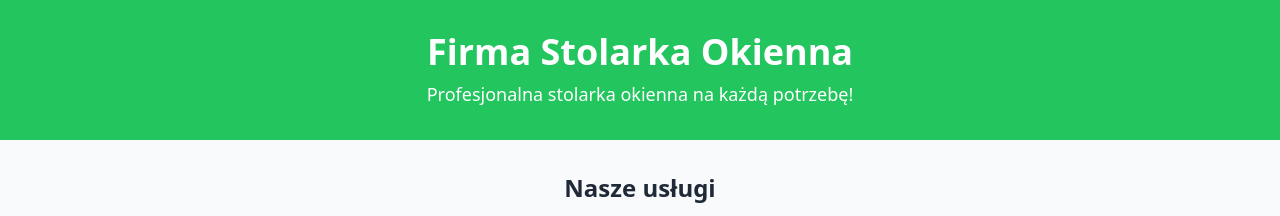
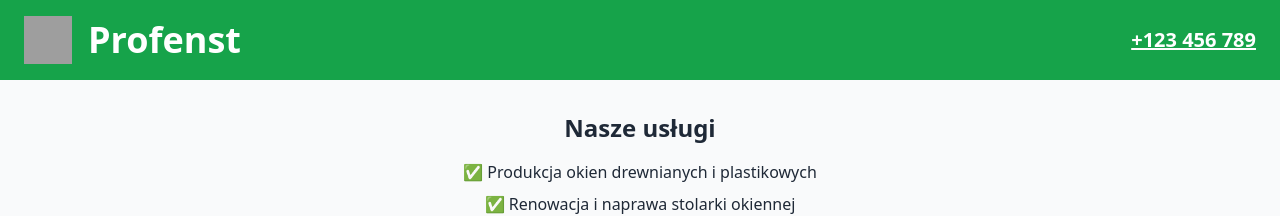
Before and after one commit to KajetanJedrych/profenst, a React (Create React App) app: page / in a window 1280 px wide. Shown: the top 216 px of the page. Built offline with nearby package versions, Linux system fonts and the light colour scheme; grey boxes are pictures that could not be loaded.

Commit message:
header changes

```diff
--- a/src/components/Header.js
+++ b/src/components/Header.js
@@ -1,10 +1,39 @@
 import React from 'react';
+import { useState } from "react";
 
-const Header = () => (
-  <header className="bg-green-500 text-white text-center py-8">
-    <h1 className="text-4xl font-bold">Firma Stolarka Okienna</h1>
-    <p className="text-lg mt-2">Profesjonalna stolarka okienna na każdą potrzebę!</p>
-  </header>
-);
+const Header = () => {
+  const [copied, setCopied] = useState(false);
+
+  const handleCopy = () => {
+    navigator.clipboard.writeText("+123456789").then(() => {
+      setCopied(true);
+      setTimeout(() => setCopied(false), 2000); // Reset the copied state after 2 seconds
+    });
+  };
+
+  return (
+    <header className="bg-green-600 text-white py-4 px-6 md:flex md:justify-between md:items-center">
+      <div className="flex items-center justify-center md:justify-start">
+        <img
+          src="/path-to-logo.png"
+          alt="Firma Stolarka Okienna Logo"
+          className="h-12 w-12 mr-4"
+        />
+        <div>
+          <h1 className="text-2xl md:text-4xl font-bold">Profenst</h1>
+        </div>
+      </div>
+      <div className="mt-4 md:mt-0 text-center md:text-right">
+        <button
+          onClick={handleCopy}
+          className="text-white text-lg md:text-xl font-semibold underline hover:no-underline focus:outline-none"
+        >
+          +123 456 789
+        </button>
+        {copied && <p className="text-sm text-green-300 mt-2">Number copied to clipboard!</p>}
+      </div>
+    </header>
+  );
+};
 
 export default Header;
```
